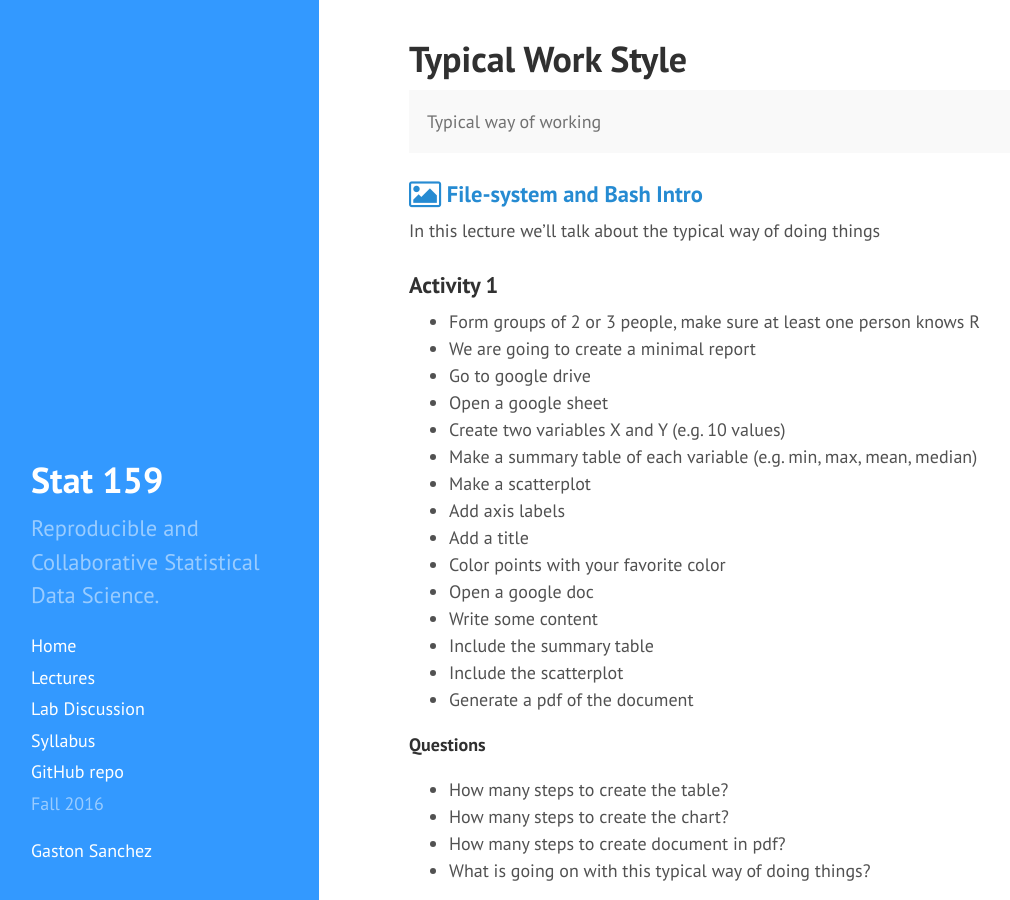
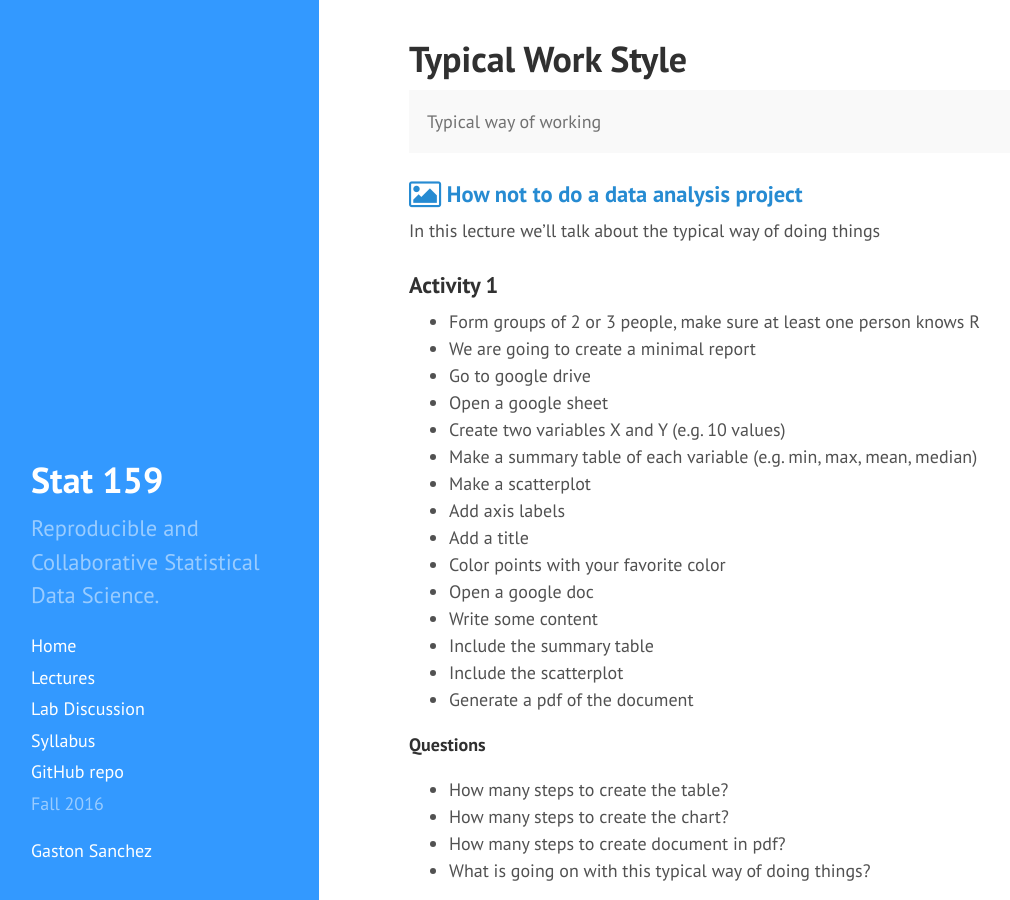
Before and after one commit to gastonstat/relic-stat159, a Jekyll site: the page built from lectures/02-typical-work-style.md, in a window 1280 px wide and 900 px high. Shown: the whole window, without its empty margins (5-1015 px from the left). Built offline with Jekyll 4.4.1, drawn with Linux system fonts in a browser that asks for light colours; nearby versions of some CDN libraries.

Commit message:
lectures: include heading h3 How not to do a data analysis project

```diff
--- a/lectures/02-typical-work-style.md
+++ b/lectures/02-typical-work-style.md
@@ -11,7 +11,7 @@ title: "Typical Work Style"
 <h3>
 	<a href="" target="_blank">
 		<span class="fa fa-picture-o fa-lg main-list-item-icon"></span>
-		File-system and Bash Intro
+		How not to do a data analysis project
 	</a>
 </h3>
 
@@ -46,7 +46,7 @@ __Questions__
 
 ### Activity 2
 
-- Let’s add one more row to the data set
+- Let's add one more row to the data set
 - Now redo the analysis (time it!, how much time it took you?)
 - How many steps would you require to do the analysis again?
 - What if you had to handle this project to someone else? Is it clear where to begin, what to do?
```
